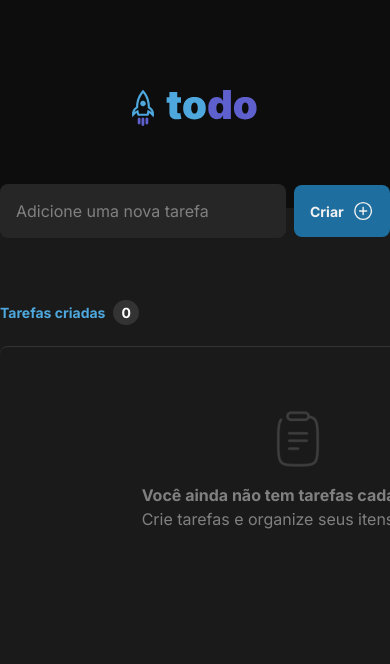
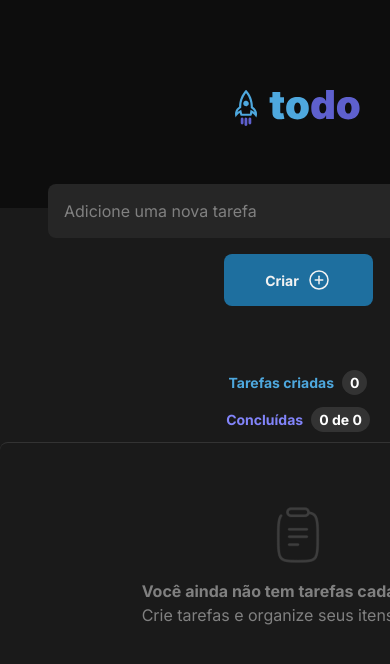
Before and after one commit to jsguillerme/rocketseat-challenge1, a React (Vite) app: page / in a window 390 px wide. Shown: the top 664 px of the page. Built offline with nearby package versions, Linux system fonts and the light colour scheme.

Commit message:
fix: adjusts layout in mobile

```diff
--- a/src/App.tsx
+++ b/src/App.tsx
@@ -23,7 +23,7 @@ function App() {
   return (
     <div className="w-full h-screen bg-figmaGray600">
       <header className="w-full h-52 bg-figmaGray700 grid place-items-center">
-        <img src={logoTodo} alt="Logo ToDo" />
+        <img src={logoTodo} alt="Logo ToDo" className='max-[615px]:object-cover'/>
       </header>
 
       <Form
--- a/src/components/Button.tsx
+++ b/src/components/Button.tsx
@@ -8,7 +8,7 @@ interface ButtonProps extends ButtonHTMLAttributes<HTMLButtonElement> {
 export function Button({ text, icon, ...props }: ButtonProps) {
   return (
     <button
-      className={`w-24 h-[52px] p-4 gap-2 flex items-center bg-figmaBlueDark rounded-lg text-figmaGray100 font-bold text-Size14 hover:bg-figmaBlueLight hover:transition-all hover:duration-300 disabled:cursor-not-allowed disabled:brightness-75 disabled:hover:bg-none`}
+      className={`w-24 h-[52px] p-4 gap-2 flex items-center justify-center bg-figmaBlueDark rounded-lg text-figmaGray100 font-bold text-Size14 hover:bg-figmaBlueLight hover:transition-all hover:duration-300 disabled:cursor-not-allowed disabled:brightness-75 disabled:hover:bg-none max-[615px]:w-3/12 max-[615px]:justify-center`}
       {...props}
     >
       {text}
--- a/src/components/Form.tsx
+++ b/src/components/Form.tsx
@@ -30,7 +30,7 @@ export function Form({ registerNewTask }: FormProps) {
   return (
     <form
       onSubmit={handleAddNewTask}
-      className='flex items-center justify-center gap-2 -mt-6'
+      className='flex items-center justify-center gap-2 -mt-6 max-[615px]:flex-col max-[615px]:gap-4'
     >
       <Input
         contentOnChange={handleChangeContentTask}
--- a/src/components/Tasks.tsx
+++ b/src/components/Tasks.tsx
@@ -36,7 +36,7 @@ export function Tasks({ tasks, removeTask }: TasksProps) {
 
   return (
     <div className="w-[596px]">
-      <header className="w-full h-5 flex items-center justify-between mb-6">
+      <header className="w-full h-5 flex items-center justify-between mb-6 max-[615px]:flex-col max-[615px]:gap-3 max-[615px]:h-12">
         <div className="flex items-center text-figmaBlueLight font-bold gap-2 text-Size14">
           <p>Tarefas criadas</p>
           <div className="rounded-full bg-figmaGray400 px-2 py-[2px] text-white">{tasks.length}</div>
--- a/src/global.css
+++ b/src/global.css
@@ -9,3 +9,9 @@
 body {
   background: #1A1A1A;
 }
+
+@media only screen and (max-width: 615px){
+  body {
+    width: max-content;
+  }
+}
```
